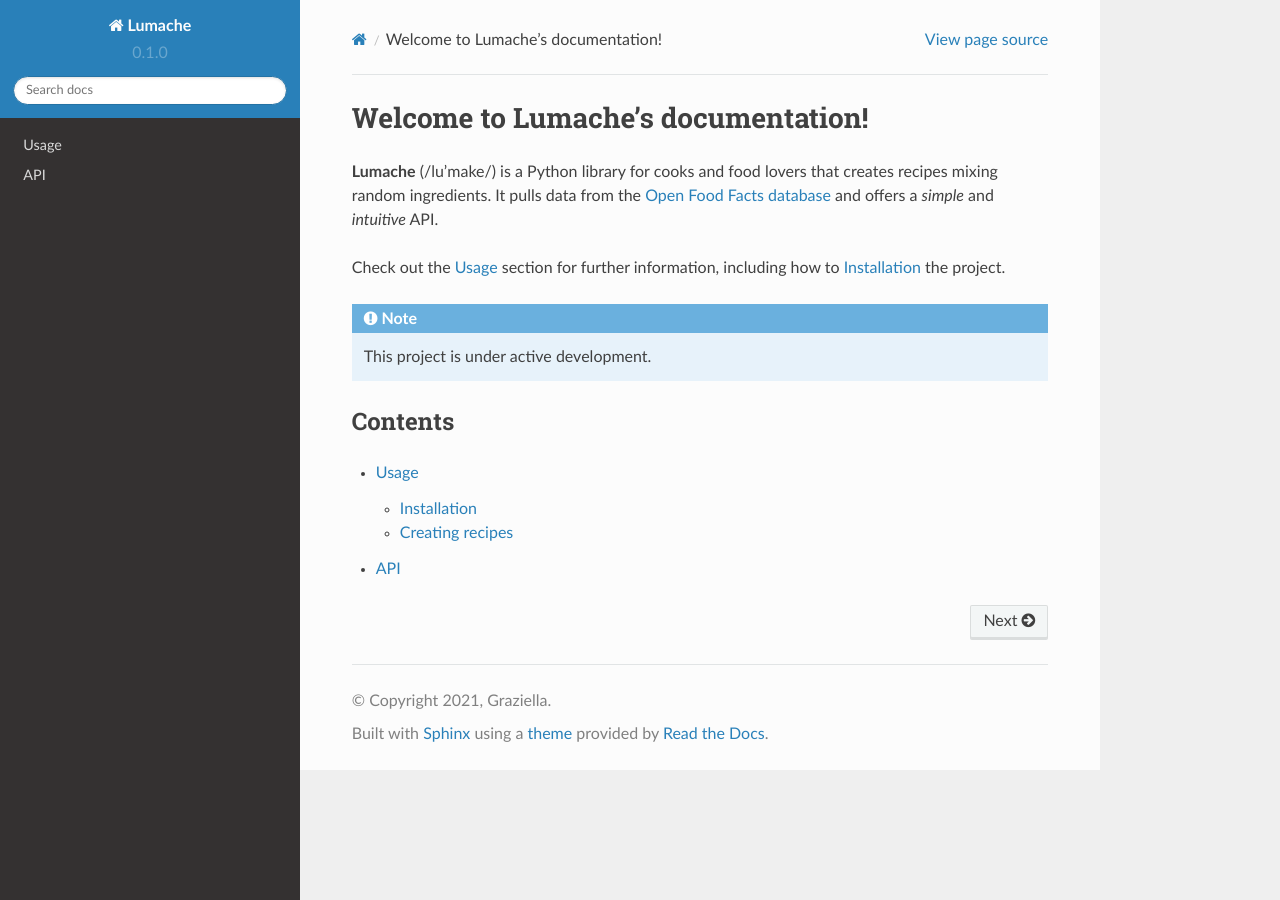
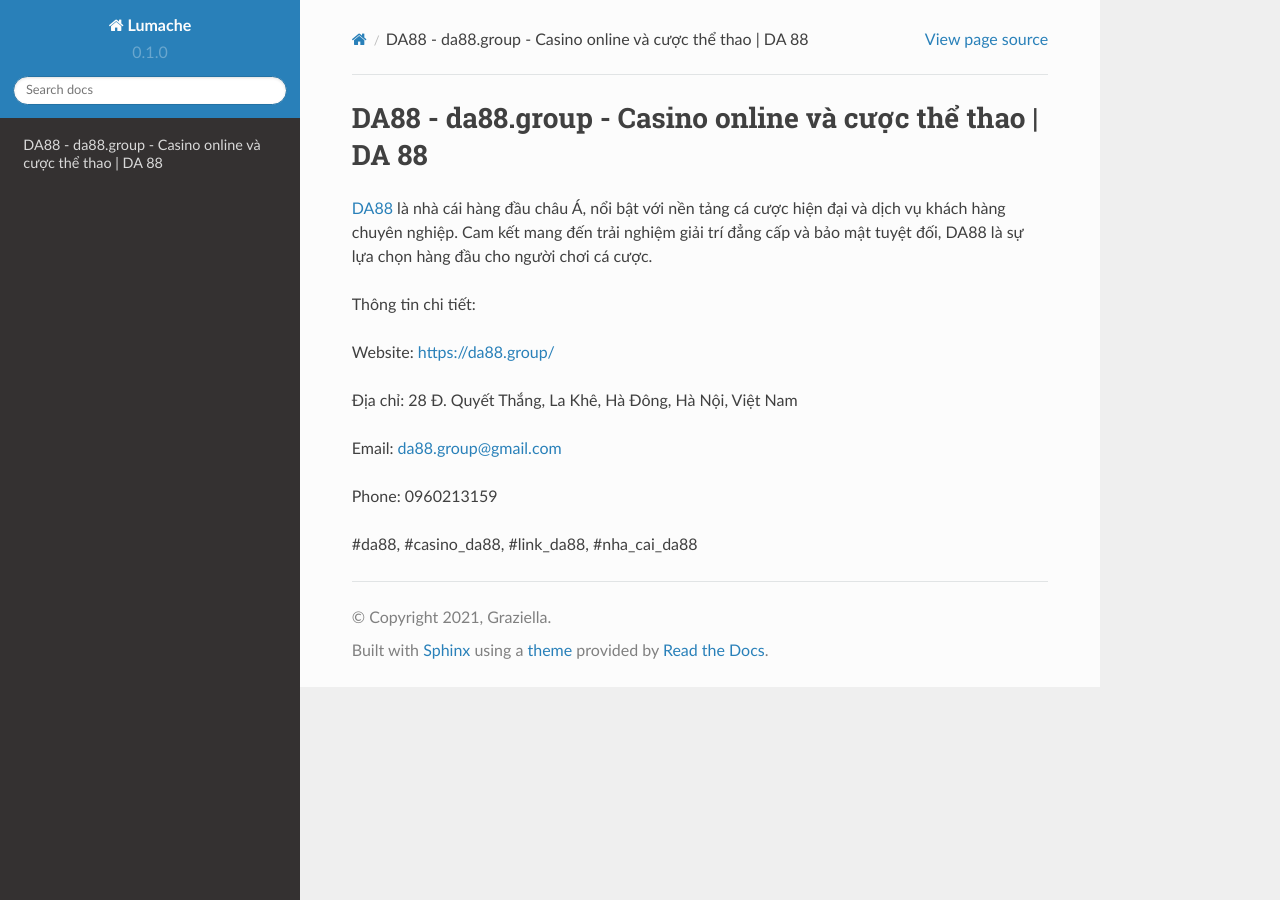
Before and after one commit to juniorhodge8/da88group, a Sphinx documentation site: the page built from docs/source/index.rst, in a window 1280 px wide. Built offline with Sphinx 7.4.7 and the Read the Docs theme 2.0.0, drawn with Linux system fonts in a browser that asks for light colours.

Commit message:
Update index.rst

```diff
--- a/docs/source/index.rst
+++ b/docs/source/index.rst
@@ -1,22 +1,16 @@
-Welcome to Lumache's documentation!
+DA88 - da88.group - Casino online và cược thể thao | DA 88
 ===================================
 
-**Lumache** (/lu'make/) is a Python library for cooks and food lovers
-that creates recipes mixing random ingredients.
-It pulls data from the `Open Food Facts database <https://world.openfoodfacts.org/>`_
-and offers a *simple* and *intuitive* API.
+`DA88 <https://da88.group/>`_ là nhà cái hàng đầu châu Á, nổi bật với nền tảng cá cược hiện đại và dịch vụ khách hàng chuyên nghiệp. Cam kết mang đến trải nghiệm giải trí đẳng cấp và bảo mật tuyệt đối, DA88 là sự lựa chọn hàng đầu cho người chơi cá cược.
 
-Check out the :doc:`usage` section for further information, including
-how to :ref:`installation` the project.
+Thông tin chi tiết:
 
-.. note::
+Website: https://da88.group/
 
-   This project is under active development.
+Địa chỉ: 28 Đ. Quyết Thắng, La Khê, Hà Đông, Hà Nội, Việt Nam
 
-Contents
---------
+Email: da88.group@gmail.com
 
-.. toctree::
+Phone: 0960213159
 
-   usage
-   api
+#da88, #casino_da88, #link_da88, #nha_cai_da88
```
